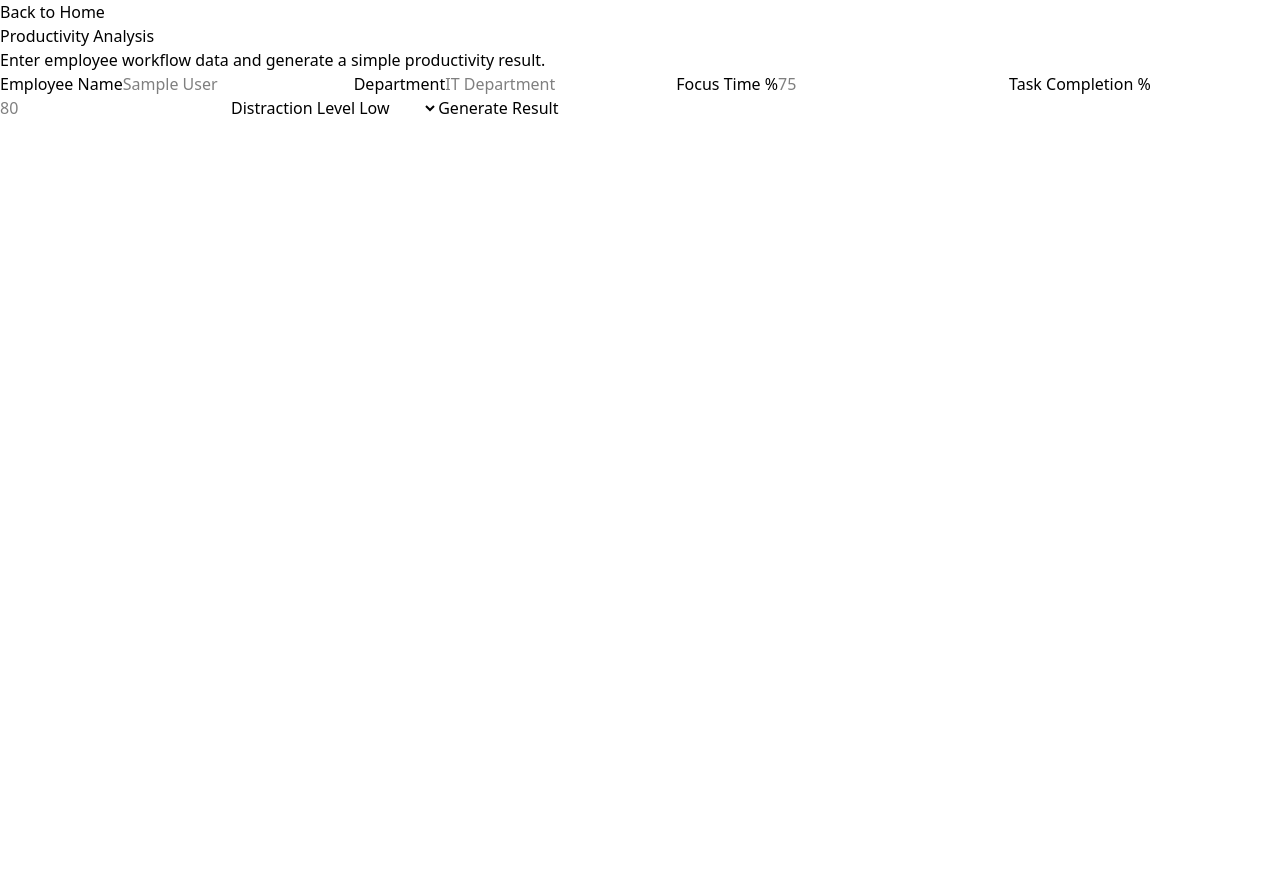
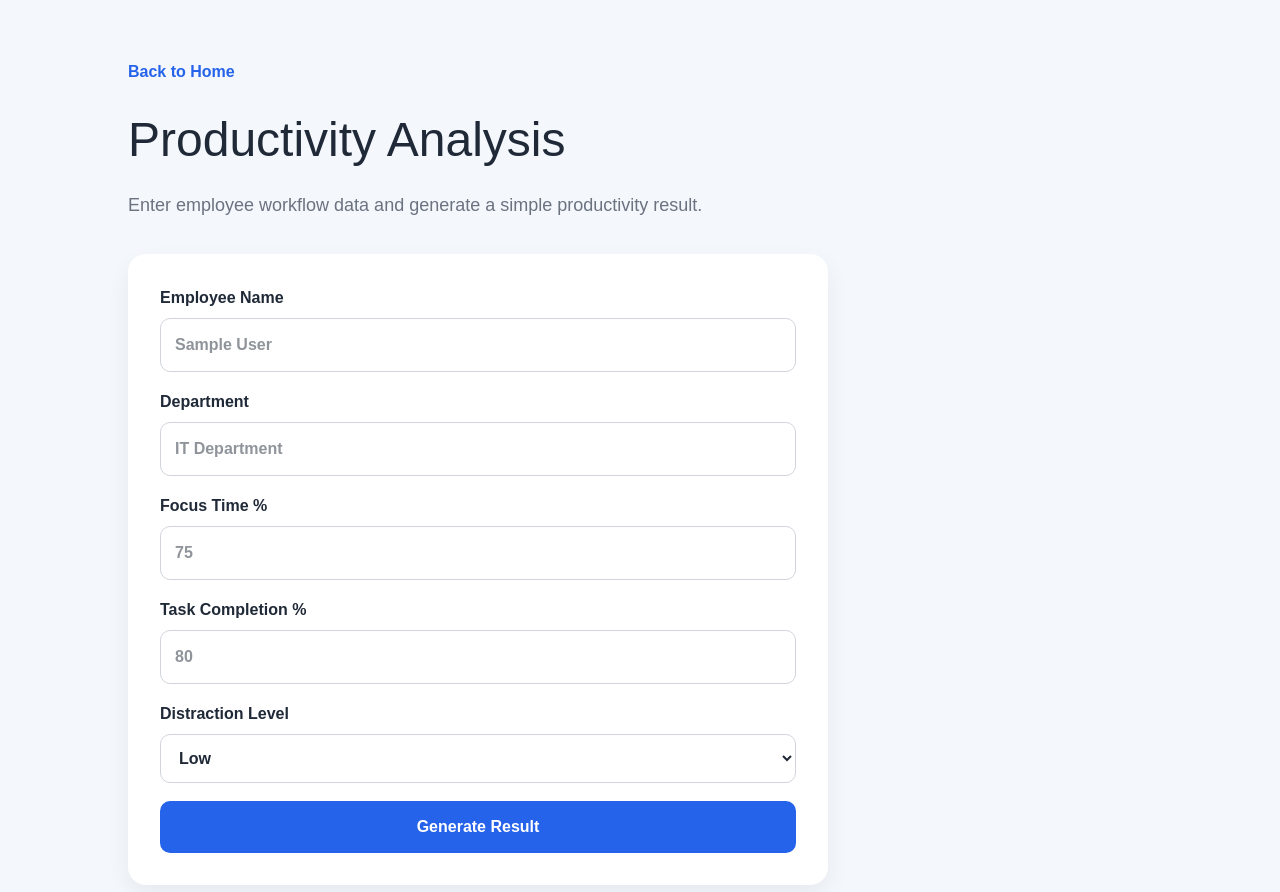
Before and after one commit to yagmur2626/focusflow-productivity-workflow, a Next.js app: page /analysis in a window 1280 px wide. Shown: the top 892 px of the page. Before the commit the page ends 800 px from the top, so only its background shows below. Built offline with nearby package versions, Linux system fonts and the light colour scheme.

Commit message:
Update globals.css

```diff
--- a/app/globals.css
+++ b/app/globals.css
@@ -118,3 +118,79 @@
     flex-direction: column;
   }
 }
+.analysis-page {
+  min-height: 100vh;
+  padding: 60px 10%;
+  background: #f4f7fb;
+  color: #1f2937;
+  font-family: Arial, Helvetica, sans-serif;
+}
+
+.analysis-header {
+  max-width: 760px;
+  margin-bottom: 35px;
+}
+
+.back-link {
+  display: inline-block;
+  margin-bottom: 20px;
+  color: #2563eb;
+  text-decoration: none;
+  font-weight: 600;
+}
+
+.analysis-header h1 {
+  font-size: 48px;
+  margin: 0 0 16px;
+}
+
+.analysis-header p {
+  color: #6b7280;
+  font-size: 18px;
+}
+
+.form-card {
+  max-width: 700px;
+  background: white;
+  padding: 32px;
+  border-radius: 18px;
+  display: grid;
+  gap: 18px;
+  box-shadow: 0 10px 25px rgba(0, 0, 0, 0.06);
+}
+
+.form-card label {
+  display: grid;
+  gap: 8px;
+  font-weight: 600;
+}
+
+.form-card input,
+.form-card select {
+  padding: 14px;
+  border: 1px solid #d1d5db;
+  border-radius: 10px;
+  font-size: 16px;
+}
+
+.form-card button {
+  padding: 14px 20px;
+  border: none;
+  border-radius: 10px;
+  background: #2563eb;
+  color: white;
+  font-weight: 700;
+  font-size: 16px;
+  cursor: pointer;
+}
+
+.result-card {
+  padding: 20px;
+  border-radius: 14px;
+  background: #f9fafb;
+  border-left: 5px solid #2563eb;
+}
+
+.result-card h2 {
+  margin-top: 0;
+}
```
